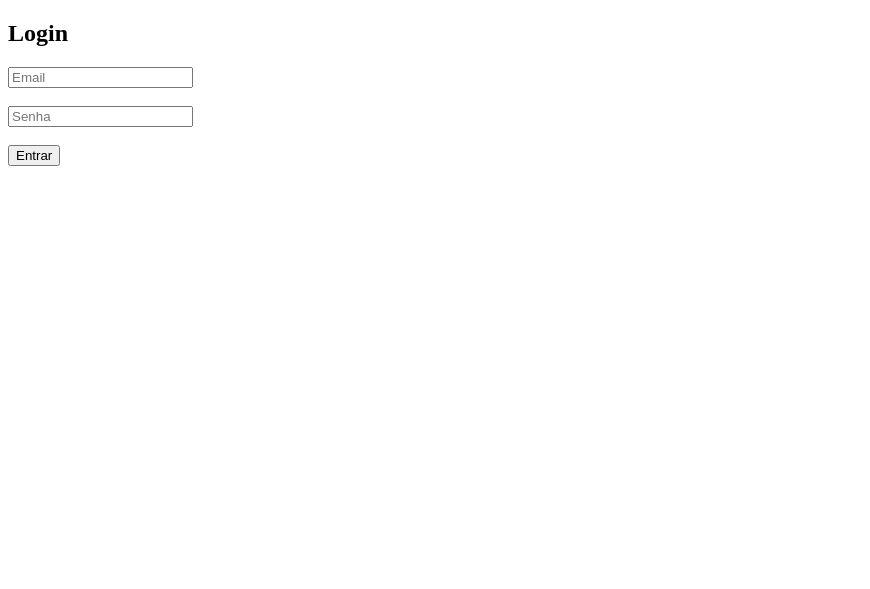
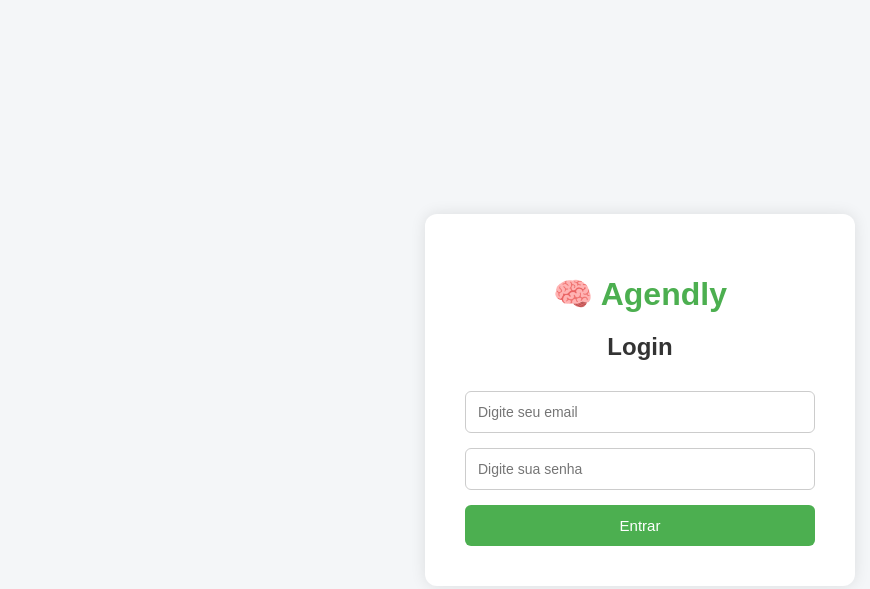
Before and after one commit to TaisGomess/Agendly-unifaat, a website: page frontend/login.html in a window 1280 px wide. Shown: the whole page, without its empty margins (0-870 px from the left). Drawn offline with Linux system fonts and the light colour scheme.

Commit message:
style: melhora visual das telas de login e pacientes

```diff
--- a/frontend/login.html
+++ b/frontend/login.html
@@ -1,18 +1,31 @@
 <!DOCTYPE html>
-<html>
+<html lang="pt-br">
 <head>
-    <title>Login</title>
+    <meta charset="UTF-8">
+    <meta name="viewport" content="width=device-width, initial-scale=1.0">
+    <title>Login - Agendly</title>
+
+    <link rel="stylesheet" href="style.css">
 </head>
+
 <body>
 
-<h2>Login</h2>
+    <div class="container">
 
-<input type="email" id="email" placeholder="Email"><br><br>
-<input type="password" id="senha" placeholder="Senha"><br><br>
+    <h1>🧠 Agendly</h1>
+    <h2>Login</h2>
 
-<button onclick="login()">Entrar</button>
+    <div class="form-login">
+        <input type="email" id="email" placeholder="Digite seu email">
 
-<script src="script.js"></script>
+        <input type="password" id="senha" placeholder="Digite sua senha">
+
+        <button onclick="login()">Entrar</button>
+    </div>
+
+    </div>
+
+    <script src="script.js"></script>
 
 </body>
 </html>
--- a/frontend/style.css
+++ b/frontend/style.css
@@ -3,55 +3,90 @@
     background-color: #f4f6f8;
     margin: 0;
     padding: 0;
+
+    display: flex;
+    justify-content: center;
+    align-items: center;
+
+    height: 100vh;
 }
 
 .container {
-    width: 400px;
-    margin: 50px auto;
+    width: 350px;
     background: white;
-    padding: 20px;
-    border-radius: 10px;
-    box-shadow: 0 0 10px rgba(0,0,0,0.1);
+    padding: 40px;
+
+    border-radius: 12px;
+
+    box-shadow: 0 0 15px rgba(0,0,0,0.1);
+
+    text-align: center;
+}
+
+h1 {
+    color: #4CAF50;
+    margin-bottom: 10px;
 }
 
 h2 {
-    text-align: center;
+    margin-bottom: 30px;
+    color: #333;
 }
 
-.form {
+.form-login {
     display: flex;
-    gap: 10px;
-    margin-bottom: 20px;
-     align-items: center; /* Alinha os itens verticalmente */
+    flex-direction: column;
+    gap: 15px;
 }
 
 input {
-    flex: 1;
-    padding: 8px;
+    padding: 12px;
+
     border: 1px solid #ccc;
-    border-radius: 5px;
+    border-radius: 6px;
+
+    font-size: 14px;
 }
 
 button {
-    padding: 8px 15px;
+    padding: 12px;
+
     border: none;
+    border-radius: 6px;
+
     background-color: #4CAF50;
     color: white;
-    border-radius: 5px;
+
+    font-size: 15px;
     cursor: pointer;
-    white-space: nowrap; /* Evita que o texto do botão quebre em várias linhas */
+
+    transition: 0.3s;
 }
 
 button:hover {
     background-color: #45a049;
 }
 
+.form {
+    display: flex;
+    flex-direction: column;
+    gap: 15px;
+}
+
 ul {
     list-style: none;
     padding: 0;
+    margin-top: 25px;
 }
 
 li {
-    padding: 10px;
-    border-bottom: 1px solid #eee;
+    background-color: #f9f9f9;
+
+    padding: 12px;
+
+    border-radius: 6px;
+
+    margin-bottom: 10px;
+
+    border-left: 5px solid #4CAF50;
 }
```
Also changed, not shown: frontend/pacientes.html (+20 -8 lines).
